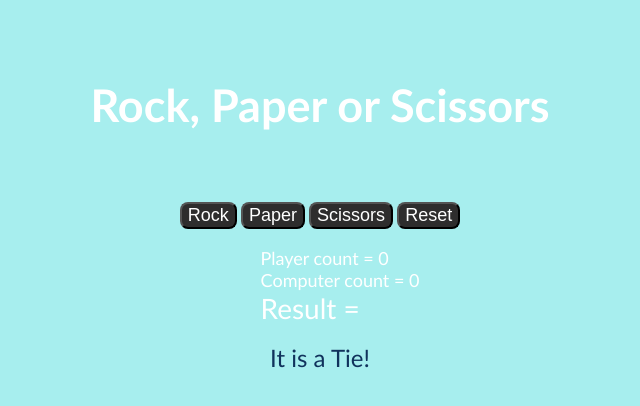
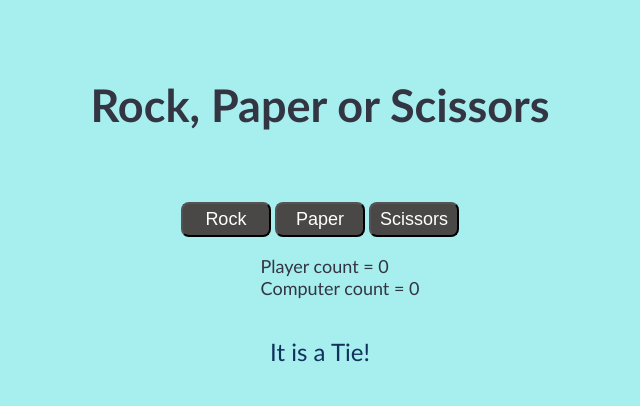
Before and after one commit to luisaraque1988/rock-paper-scissors, a plain HTML site: page index.html in a window 1280 px wide. Both pictures are taken after a click on the button "Rock". Shown: the whole page, without its empty margins (320-960 px from the left). Drawn offline with Linux system fonts and the light colour scheme.

Commit message:
add some changes
Change the event listener of the reset button, and made some changes of
the style layer.

```diff
--- a/index.html
+++ b/index.html
@@ -14,13 +14,11 @@
     <button class="playButton" id="rock">Rock</button>
     <button class="playButton" id="paper">Paper</button>
     <button class="playButton" id="scissors">Scissors</button>
-    <button class="resetButton">Reset</button>
     </div>
 
     <ul>
         <li id="resultPlayer">Player count = 0</li>
         <li id="resultComputer">Computer count = 0</li>
-        <li id="totalScore">Result = </li>
     </ul>
     <div id="resultRound"></div>
 </body>
--- a/myScript.js
+++ b/myScript.js
@@ -20,7 +20,7 @@ function playOneRound(playerSelection, computerSelection) {
         result = 'It is a Tie!'
     }
 
-    if (user === 'rock' && computerSelection === '3') {
+    if (user === 'rock' && computerSelection === 'scissors') {
         result = 'You win! Rock beats scissors';
     } else if (user === 'scissors' && computerSelection === 'rock'){
         result = 'Computer wins! Rock beats scissors'
@@ -37,13 +37,18 @@ function playOneRound(playerSelection, computerSelection) {
     return result;
 }
 
+const body = document.querySelector("body");
 const buttons = document.querySelectorAll('.playButton');
 const buttonContainer = document.querySelector("#buttonContainer");
+const list = document.querySelector("ul");
 const resultPlayer = document.querySelector('#resultPlayer');
 const resultComputer = document.querySelector("#resultComputer");
-const totalScore = document.querySelector("#totalScore");
+const totalScore = document.createElement("li");
 const resultRound = document.querySelector("#resultRound")
-const resetButton = document.querySelector(".resetButton");
+const resetButton = document.createElement("Button");
+resetButton.classList.add("resetButton");
+resetButton.textContent = "Reset";
+totalScore.classList.add("totalScore");
 
 
 let computerCount = 0;
@@ -70,6 +75,9 @@ buttons.forEach(function (i) {
 
         if (computerCount == 5) {
             totalScore.textContent = "Result = Computer wins, it beats you 5 times";
+            list.appendChild(totalScore);
+            body.appendChild(resetButton);
+
             resetButton.addEventListener("click", function() {
                 playerCount = 0;
                 computerCount = 0;
@@ -77,9 +85,14 @@ buttons.forEach(function (i) {
                 resultComputer.textContent = "Computer count = 0";
                 totalScore.textContent = "Result = ";
                 resultRound.textContent = "";
+                body.removeChild(resetButton);
+                list.removeChild(totalScore);
             })
         } else if (playerCount == 5) {
             totalScore.textContent = "Result = You win, you beat the computer 5 times";
+            list.appendChild(totalScore);
+            body.appendChild(resetButton);
+
             resetButton.addEventListener("click", function() {
                 playerCount = 0;
                 computerCount = 0;
@@ -87,6 +100,8 @@ buttons.forEach(function (i) {
                 resultComputer.textContent = "Computer count = 0";
                 totalScore.textContent = "Result = ";
                 resultRound.textContent = "";
+                body.removeChild(resetButton);
+                list.removeChild(totalScore);
             });
         };
     });
--- a/style.css
+++ b/style.css
@@ -10,22 +10,24 @@ body {
         font-weight: 750;
         margin: 50px;
         padding: 20px;
-        color: white;
+        color: rgb(51, 53, 66);
     }
 
     button {
         font-size: 18px;
+        width: 90px;
         color: white;
-        background-color: rgb(46, 45, 45);
+        background-color: rgb(74, 71, 71);
         border-radius: 8px;
+        padding: 5px;
     }
 
     ul{
         font-size: 18px;
-        color: white;
+        color: rgb(51, 53, 66);
         list-style-type: none;
 
-            #totalScore {
+            .totalScore {
                 font-size: 28px;
                 font-weight: 800px;
             }
@@ -34,5 +36,6 @@ body {
     #resultRound {
         font-size: 24px;
         color: rgb(16, 50, 92);
+        margin: 20px;
     }
 }
```
